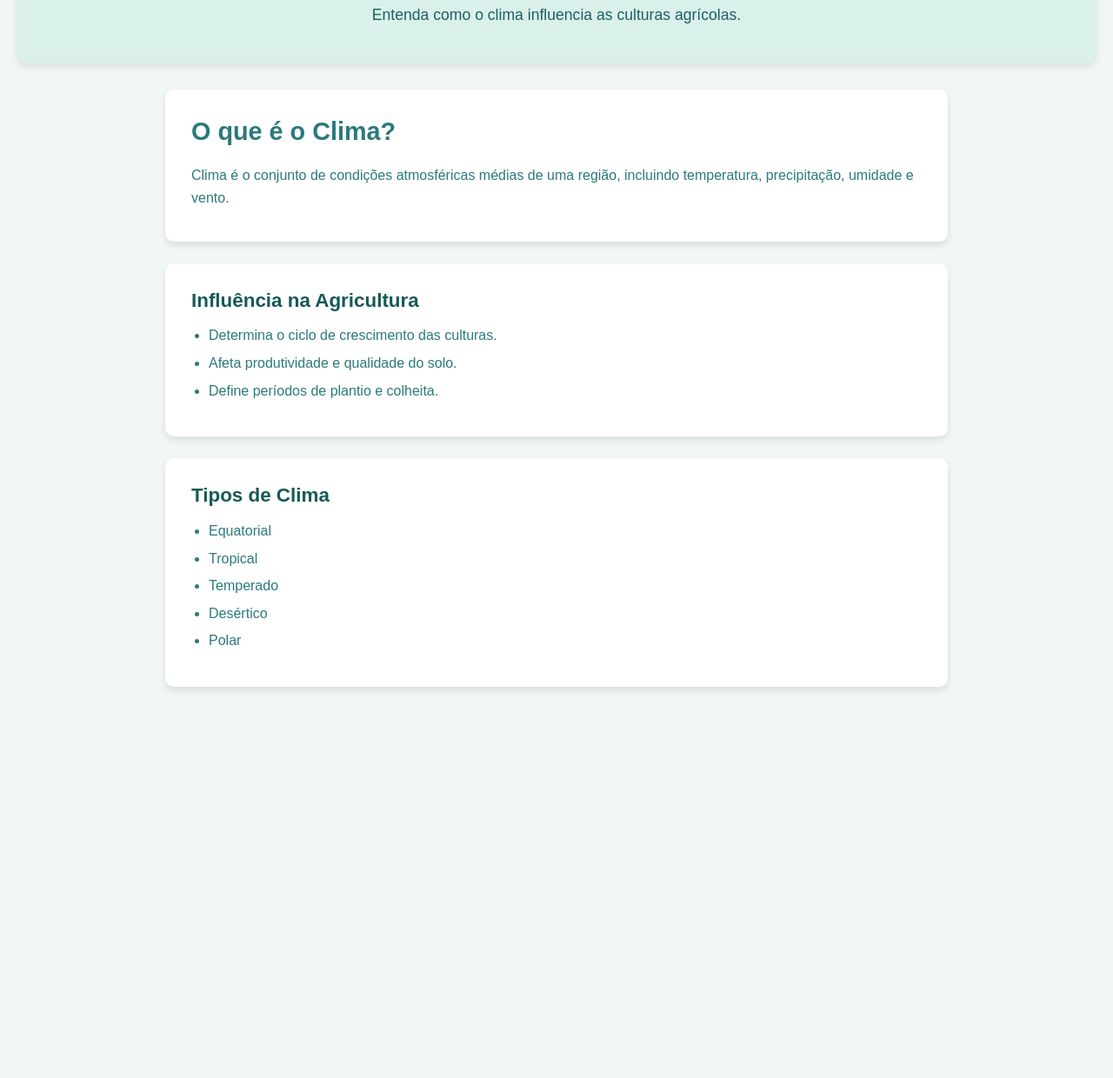
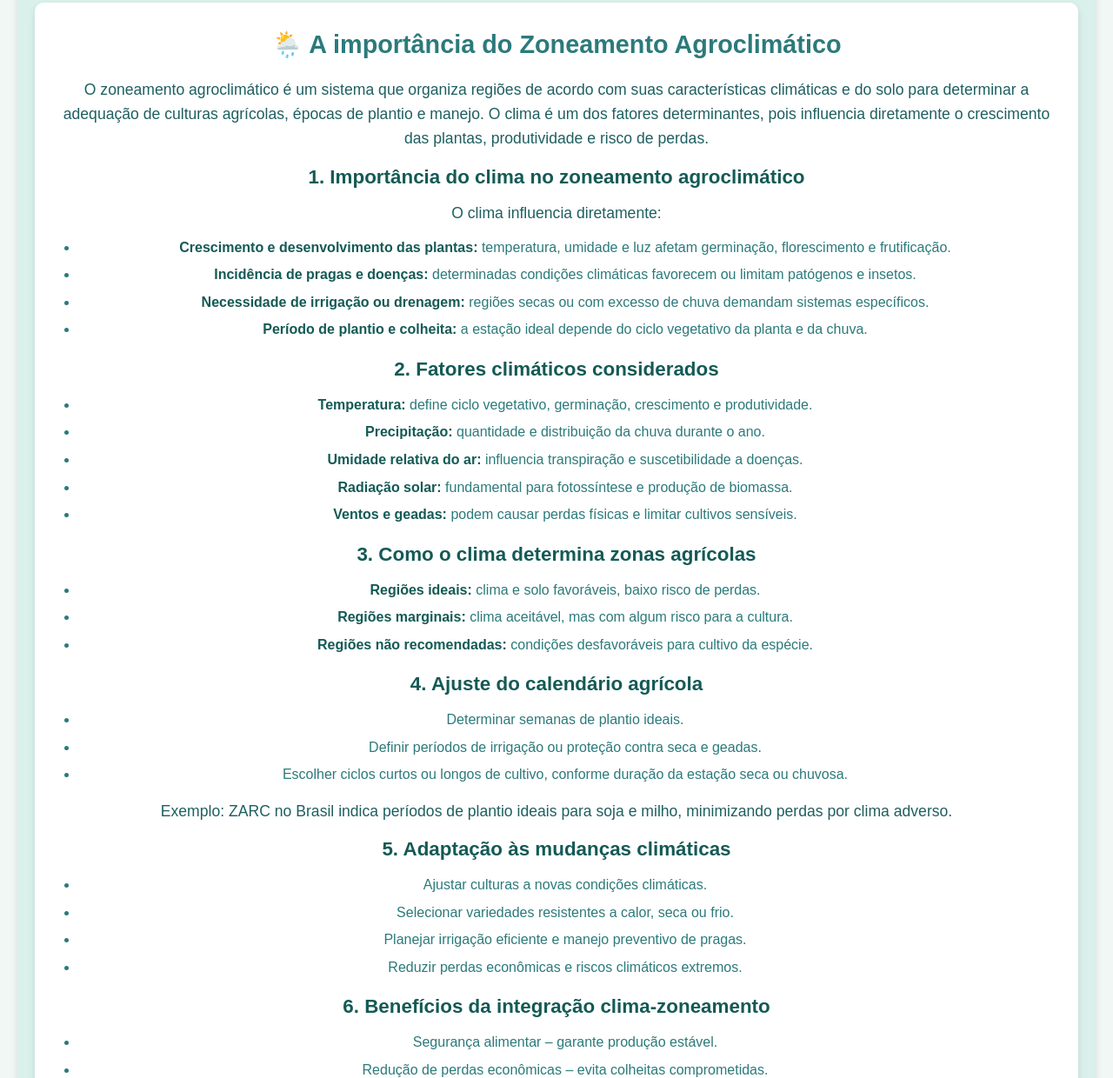
Before and after one commit to danyelamorim8-hue/danyelamorim8-hue.github.io, a plain HTML site: page projetos/clima.html in a window 1280 px wide. Shown: the part 108-1348 px from the top of the page at 87% size. Before the commit the page ends 943 px from the top, so only its background shows below. Drawn offline with Linux system fonts and the light colour scheme.

Commit message:
Update clima.html

```diff
--- a/projetos/clima.html
+++ b/projetos/clima.html
@@ -25,31 +25,75 @@ strong{color:#145a56;}
 </head>
 <body>
 <header>
-<h1>🌿 Clima</h1>
-<p>Entenda como o clima influencia as culturas agrícolas.</p>
-</header>
-<main>
-<section>
-<h2>O que é o Clima?</h2>
-<p>Clima é o conjunto de condições atmosféricas médias de uma região, incluindo temperatura, precipitação, umidade e vento.</p>
-</section>
-<section>
-<h3>Influência na Agricultura</h3>
-<ul>
-<li>Determina o ciclo de crescimento das culturas.</li>
-<li>Afeta produtividade e qualidade do solo.</li>
-<li>Define períodos de plantio e colheita.</li>
-</ul>
-</section>
-<section>
-<h3>Tipos de Clima</h3>
-<ul>
-<li>Equatorial</li>
-<li>Tropical</li>
-<li>Temperado</li>
-<li>Desértico</li>
-<li>Polar</li>
-</ul>
+<h2>Zoneamento</h2>
+    <p class="placeholder"><p><section id="clima-zoneamento">
+  <h2>🌦️ A importância do Zoneamento Agroclimático</h2>
+
+  <p>O zoneamento agroclimático é um sistema que organiza regiões de acordo com suas características climáticas e do solo para determinar a adequação de culturas agrícolas, épocas de plantio e manejo. O clima é um dos fatores determinantes, pois influencia diretamente o crescimento das plantas, produtividade e risco de perdas.</p>
+
+  <h3>1. Importância do clima no zoneamento agroclimático</h3>
+  <p>O clima influencia diretamente:</p>
+  <ul>
+    <li><strong>Crescimento e desenvolvimento das plantas:</strong> temperatura, umidade e luz afetam germinação, florescimento e frutificação.</li>
+    <li><strong>Incidência de pragas e doenças:</strong> determinadas condições climáticas favorecem ou limitam patógenos e insetos.</li>
+    <li><strong>Necessidade de irrigação ou drenagem:</strong> regiões secas ou com excesso de chuva demandam sistemas específicos.</li>
+    <li><strong>Período de plantio e colheita:</strong> a estação ideal depende do ciclo vegetativo da planta e da chuva.</li>
+  </ul>
+
+  <h3>2. Fatores climáticos considerados</h3>
+  <ul>
+    <li><strong>Temperatura:</strong> define ciclo vegetativo, germinação, crescimento e produtividade.</li>
+    <li><strong>Precipitação:</strong> quantidade e distribuição da chuva durante o ano.</li>
+    <li><strong>Umidade relativa do ar:</strong> influencia transpiração e suscetibilidade a doenças.</li>
+    <li><strong>Radiação solar:</strong> fundamental para fotossíntese e produção de biomassa.</li>
+    <li><strong>Ventos e geadas:</strong> podem causar perdas físicas e limitar cultivos sensíveis.</li>
+  </ul>
+
+  <h3>3. Como o clima determina zonas agrícolas</h3>
+  <ul>
+    <li><strong>Regiões ideais:</strong> clima e solo favoráveis, baixo risco de perdas.</li>
+    <li><strong>Regiões marginais:</strong> clima aceitável, mas com algum risco para a cultura.</li>
+    <li><strong>Regiões não recomendadas:</strong> condições desfavoráveis para cultivo da espécie.</li>
+  </ul>
+
+  <h3>4. Ajuste do calendário agrícola</h3>
+  <ul>
+    <li>Determinar semanas de plantio ideais.</li>
+    <li>Definir períodos de irrigação ou proteção contra seca e geadas.</li>
+    <li>Escolher ciclos curtos ou longos de cultivo, conforme duração da estação seca ou chuvosa.</li>
+  </ul>
+  <p>Exemplo: ZARC no Brasil indica períodos de plantio ideais para soja e milho, minimizando perdas por clima adverso.</p>
+
+  <h3>5. Adaptação às mudanças climáticas</h3>
+  <ul>
+    <li>Ajustar culturas a novas condições climáticas.</li>
+    <li>Selecionar variedades resistentes a calor, seca ou frio.</li>
+    <li>Planejar irrigação eficiente e manejo preventivo de pragas.</li>
+    <li>Reduzir perdas econômicas e riscos climáticos extremos.</li>
+  </ul>
+
+  <h3>6. Benefícios da integração clima-zoneamento</h3>
+  <ul>
+    <li>Segurança alimentar – garante produção estável.</li>
+    <li>Redução de perdas econômicas – evita colheitas comprometidas.</li>
+    <li>Uso sustentável de recursos – solo, água e fertilizantes.</li>
+    <li>Tomada de decisão informada – plantio, manejo e colheita mais eficientes.</li>
+  </ul>
+
+  <h3>7. Exemplos práticos</h3>
+  <ul>
+    <li>Milho em regiões semiáridas: plantio no período chuvoso para garantir desenvolvimento.</li>
+    <li>Café em áreas de altitude: clima frio e chuvoso define calendário de plantio e colheita.</li>
+    <li>Hortaliças irrigadas: planejamento em regiões com baixa precipitação.</li>
+  </ul>
+
+  <h3>8. Resumo</h3>
+  <ul>
+    <li>Determinar culturas adequadas para cada região.</li>
+    <li>Minimizar riscos climáticos e perdas.</li>
+    <li>Planejar plantios, irrigação e colheitas de forma estratégica e sustentável.</li>
+    <li>Adaptar a produção às mudanças climáticas, garantindo segurança alimentar e econômica.</li>
+  </ul>
 </section>
 </main>
 </body>
```
